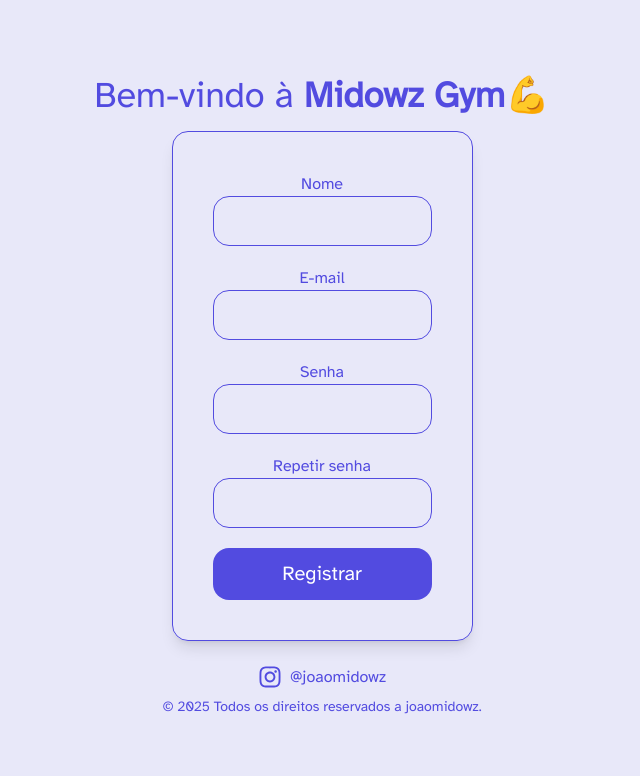
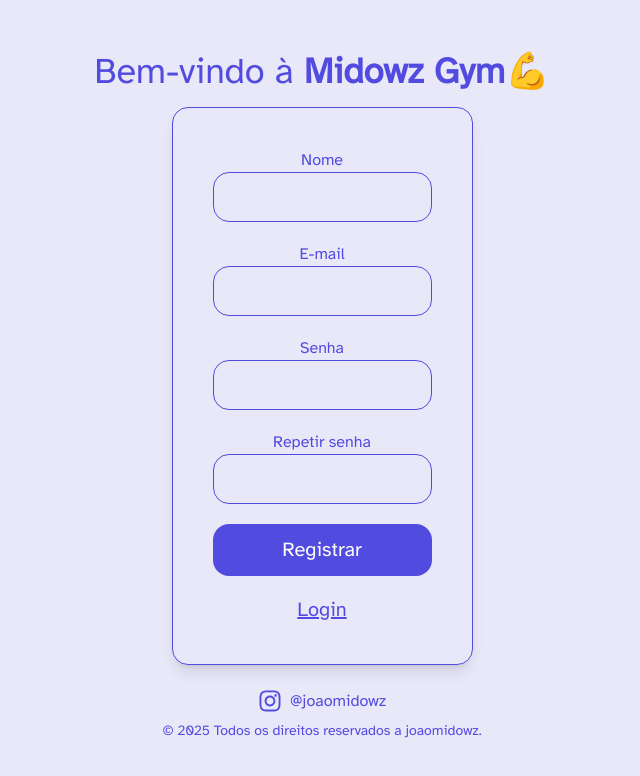
Before and after one commit to joaomidowz/gym-frontend, a Next.js app: page /register in a window 1280 px wide. Shown: the top 776 px of the page, without its empty margins (318-958 px from the left). Built offline with nearby package versions, Linux system fonts and the light colour scheme; no server answers.

Commit message:
Style(auth): add link to register and login in other screen

```diff
--- a/src/app/login/page.tsx
+++ b/src/app/login/page.tsx
@@ -4,6 +4,7 @@ import { useRouter } from "next/navigation";
 import { useAuth } from "@/hooks/useAuth";
 import Footer from "@/components/footer";
 import ErrorNotify from "@/components/errorNotify";
+import Link from "next/link";
 
 export default function Login() {
     const [email, setEmail] = useState("")
@@ -40,6 +41,9 @@ export default function Login() {
                 </div>
 
                 <button type="submit" className="bg-primary rounded-2xl text-white text-xl py-3 px-6 hover:bg-primary/80 transition">Login</button>
+                <Link href="/register">
+                <p className="text-primary text-xl underline cursor-pointer">Registrar-se</p>
+                </Link>
 
             </form>
             <Footer />
--- a/src/app/page.tsx
+++ b/src/app/page.tsx
@@ -1,5 +1,4 @@
-import Footer from "@/components/footer";
-import Image from "next/image";
+
 import Link from "next/link";
 
 
@@ -21,7 +20,6 @@ export default function Home() {
         </Link>
 
       </div>
-      <Footer />
     </div>
 
   );
--- a/src/app/register/page.tsx
+++ b/src/app/register/page.tsx
@@ -5,6 +5,7 @@ import { useRouter } from "next/navigation";
 import { useAuth } from "@/hooks/useAuth";
 import Footer from "@/components/footer";
 import ErrorNotify from "@/components/errorNotify";
+import Link from "next/link";
 
 export default function Register() {
     const [name, setName] = useState("");
@@ -114,6 +115,9 @@ export default function Register() {
                 >
                     Registrar
                 </button>
+                <Link href="/login">
+                <p className="text-primary text-xl underline cursor-pointer">Login</p>
+                </Link>
             </form>
 
             <Footer />
```
